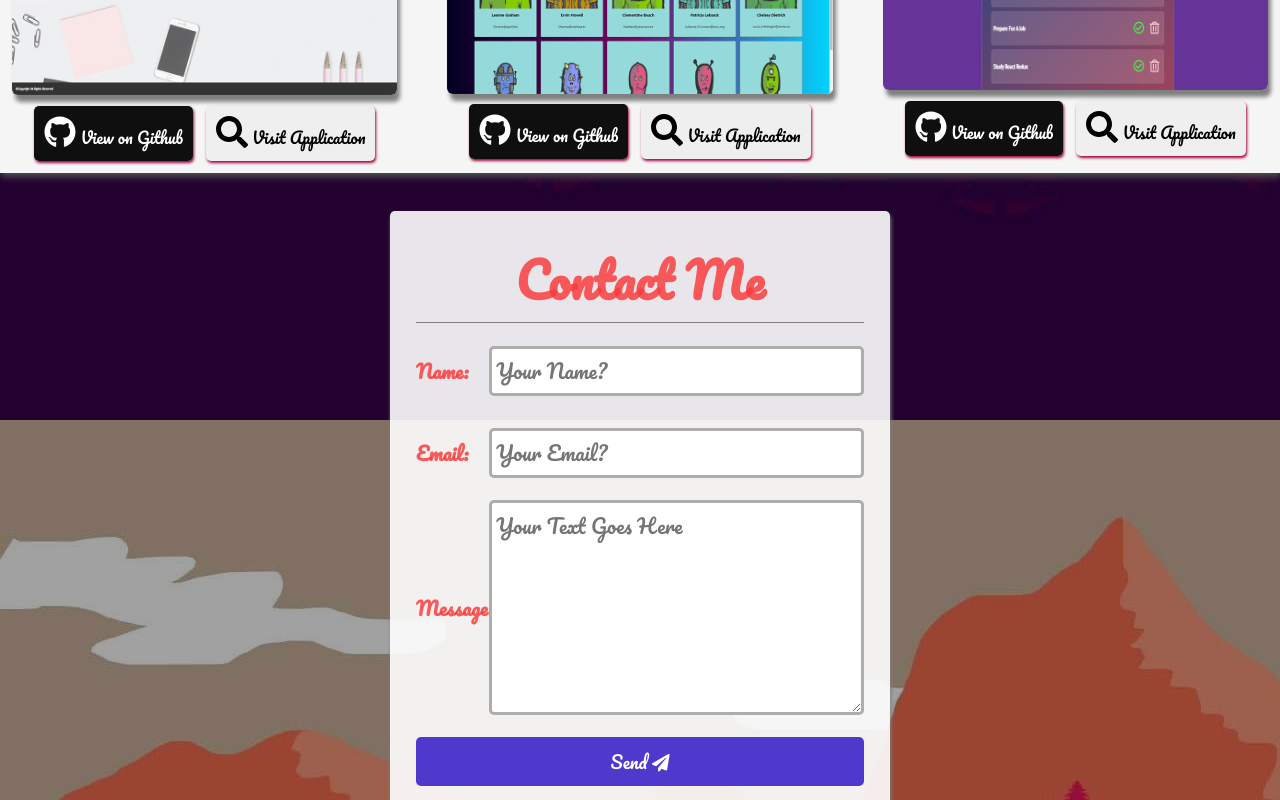
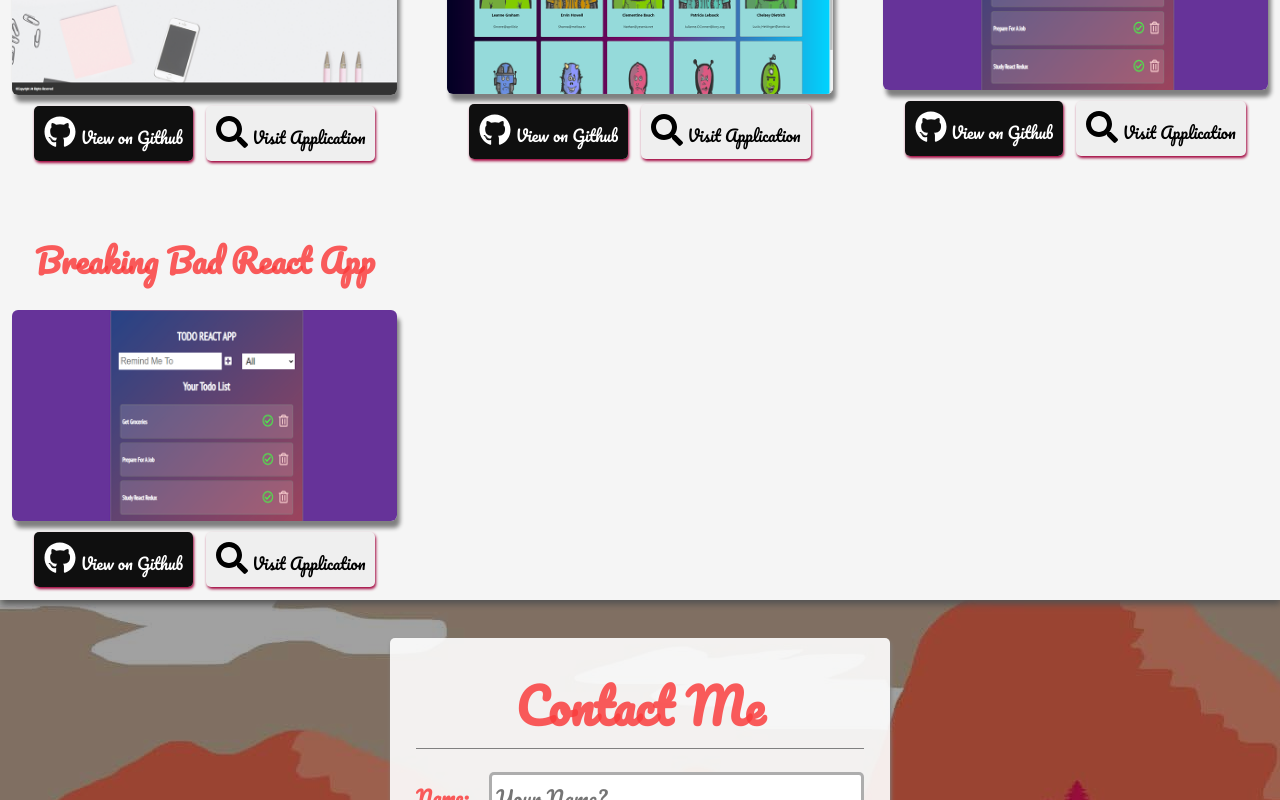
Before and after one commit to ChandanRabha/portfolio, a React (Create React App) app: page / in a window 1280 px wide. Shown: the part 1740-2540 px from the top of the page. Built offline with nearby package versions, Linux system fonts and the light colour scheme.

Commit message:
updated project lists

```diff
--- a/src/App.js
+++ b/src/App.js
@@ -1,74 +1,94 @@
-import React,{Component} from 'react'
+import { useState, useEffect } from 'react';
 import 'animate.css';
 import './App.css';
 import '@fortawesome/fontawesome-free/js/all.js';
-import {Heading} from './components/header/heading.component';
-import {Landing} from './components/landing-page/landing-page';
-import {Footer} from './components/footer/footer-component';
-import {About}  from './components/about/about-component';
-import {Projects} from './components/projects/projects.component';
-import {Contact} from './components/contact/contact'
-import {Modal} from './components/contact/contact'
+import { Heading } from './components/header/heading.component';
+import { Landing } from './components/landing-page/landing-page';
+import { Footer } from './components/footer/footer-component';
+import { About } from './components/about/about-component';
+import { Projects } from './components/projects/projects.component';
+import { Contact } from './components/contact/contact';
+import { Modal } from './components/contact/contact';
+
+import { TestContext } from './TestContext';
+
 import splash_bg from './res_external/img/splash_bg.jpg';
 
 //importing images
-import Open_Conference from './res_external/img/1.png' ;
-import Monster from './res_external/img/2.png' ;
-import TODO from './res_external/img/3.png' ;
+import Open_Conference from './res_external/img/1.png';
+import Monster from './res_external/img/2.png';
+import TODO from './res_external/img/3.png';
 
-
-window.onload = ()=>{
+export const App = () => {
+	const [ projects ] = useState([
+		[
+			'Online Video Conferencing',
+			Open_Conference,
+			'https://github.com/ChandanRabha/VideoConference',
+			'https://login-ohhyea.herokuapp.com/'
+		],
+		[
+			'Monsteroo',
+			Monster,
+			'https://github.com/ChandanRabha/monsteroo_ReactJS',
+			'https://chandanrabha.github.io/monsteroo_ReactJS/'
+		],
+		[
+			'Todo React App',
+			TODO,
+			'https://github.com/ChandanRabha/Todo_React_App',
+			'https://chandanrabha.github.io/Todo_React_App/'
+		],
+		[
+			'Breaking Bad React App',
+			TODO,
+			'https://github.com/ChandanRabha/Todo_React_App',
+			'https://chandanrabha.github.io/Todo_React_App/'
+		]
+	]);
+	useEffect(() => {
 		const boxes = document.querySelectorAll('.box');
 		// console.log(boxes)
 
 		window.addEventListener('scroll', checkBoxes);
 
-checkBoxes(); // shows initial box(es)
+		checkBoxes(); // shows initial box(es)ṭ
 
 		function checkBoxes() {
+			const triggerBottom = window.innerHeight / 5 * 4;
 
-  const triggerBottom = (window.innerHeight / 5 * 4);
-
-  boxes.forEach(box => {
+			boxes.forEach((box) => {
 				const boxTop = box.getBoundingClientRect().top;
-
-    if(boxTop < triggerBottom) {
+				if (boxTop < triggerBottom) {
 					box.classList.add('show');
 				} else {
 					box.classList.remove('show');
 				}
-  })
+			});
 		}
-}
+	}, []);
 
-
-export default class App extends Component {
-  constructor(){
-    super();
-     this.state = {
-      projects:[
-        ['Online Video Conferencing',Open_Conference,'https://github.com/ChandanRabha/VideoConference','https://login-ohhyea.herokuapp.com/'],
-        ['Monsteroo',Monster,'https://github.com/ChandanRabha/monsteroo_ReactJS','https://chandanrabha.github.io/monsteroo_ReactJS/'],
-        ['Todo React App',TODO,'https://github.com/ChandanRabha/Todo_React_App','https://chandanrabha.github.io/Todo_React_App/']
-      ]
-    }
-  }
-  render() {
-    const {projects}=this.state;
-
-     return(
-     <div id="Home" className="App" style={{backgroundImage:`url(`+splash_bg+`)`,backgroundAttachment:'fixed'}}>
-         <Heading/>
-         <Landing/>
-         <About/>
-         <h1 className='titleProject' id="Pin_Project">Projects</h1>
-         <Projects data={projects}/>
-         <Contact/>
-         <Modal/>
-         <Footer/>
-
-
-    </div>
-    )
-  }
-}
+	return (
+		<TestContext.Provider value={[ 1, 2, 3 ]}>
+			<div
+				id="Home"
+				className="App"
+				style={{
+					backgroundImage: `url(` + splash_bg + `)`,
+					backgroundAttachment: 'fixed'
+				}}
+			>
+				<Heading />
+				<Landing />
+				<About />
+				<h1 className="titleProject" id="Pin_Project">
+					Projects{' '}
+				</h1>{' '}
+				<Projects data={projects} /> <Contact />
+				<Modal />
+				<Footer />
+			</div>{' '}
+		</TestContext.Provider>
+	);
+};
+export default App;
--- /dev/null
+++ b/src/TestContext.js
@@ -0,0 +1,3 @@
+import { createContext } from "react";
+
+export const  TestContext=createContext(null)
--- a/src/components/contact/contact.js
+++ b/src/components/contact/contact.js
@@ -4,7 +4,7 @@ import './contact.css'
  function sendEmail(e) {
     e.preventDefault();
 
-    emailjs.sendForm('service_0ejmj9f','template_iql1mqm', e.target, 'user_E2B31cQAudM3Ankfw3Lcg')
+    emailjs.sendForm('service_0ejmj9f','template_iql1mqm', e.target, 'user_E2B31cQAudM3 Ankfw3Lcg')
       .then((result) => {
           console.log(result.text);
           document.querySelector('#Modal').style.display="flex"
--- a/src/components/header/heading.component.js
+++ b/src/components/header/heading.component.js
@@ -1,6 +1,7 @@
 import './heading.component.css'
 import HeaderMenus from '../header-menus/header-menu.component.js'
 import {Socials} from '../socials/socials'
+import {useState} from 'react'
 
  export const Heading = () => {
   //  function myFunc(e){
@@ -11,6 +12,7 @@ import {Socials} from '../socials/socials'
   //       x.className = "menus";
   // }
   //  }
+  const [menus]=useState([['Home'],['About'],['Projects'],['Contact']]);
   return (
     <div className='header'>
        <h1 className='animate__animated animate__rollIn'>CR</h1>
@@ -21,12 +23,10 @@ import {Socials} from '../socials/socials'
          <Socials icon="fab fa-linkedin  fa-2x" color="#0077b5" url="https://www.linkedin.com/in/chandan-rabha-2b5453152/"/>
        </div>
        <ul className='menus' id="menus">
-         <HeaderMenus title='Home' pin="Home" />
-         <HeaderMenus title='About' pin='Pin_About'  />
-         <HeaderMenus title='Projects' pin='Pin_Project'  />
-         <HeaderMenus title='Contact'  pin='Contact' />
-         {/* <li className='icon' onClick={myFunc}>X</li> */}
+         {menus.map((data,index)=>(
+           <HeaderMenus title={data} key={index}  />
+         ))}
+
        </ul>
-
     </div>);
 }
--- a/src/components/projects/projects.component.js
+++ b/src/components/projects/projects.component.js
@@ -1,9 +1,16 @@
 import './projects.component.css';
+
+import {useContext} from 'react';
+import {TestContext} from '../../TestContext'
+
+
 import {IndividualProjects} from './individual_projects/individual_projects.component';
 export const Projects = (props) => {
+    const context = useContext(TestContext)
+    console.log(context)
     return (
         <div id="Projects">
-
+            {/* {context} */}
             {props.data.map(projects=><IndividualProjects eachProject={projects} key={props.data.indexOf(projects)} />)}
         </div>
     )
--- a/src/components/socials/socials.js
+++ b/src/components/socials/socials.js
@@ -1,6 +1,11 @@
+import {useContext} from 'react'
+import {TestContext} from '../../TestContext'
+export const Socials = (props) => {
+    const context = useContext(TestContext)
+    console.log(context)
+    return (
 
-export const Socials = (props) => {
-    return (
         <a href={props.url}><i className={props.icon} style={{color:props.color}}></i></a>
     )
+
 }
```
Also changed, not shown: 2 other files (tests, documents, lock files or other folders). Lines whose indentation alone changed are shown as unchanged.
